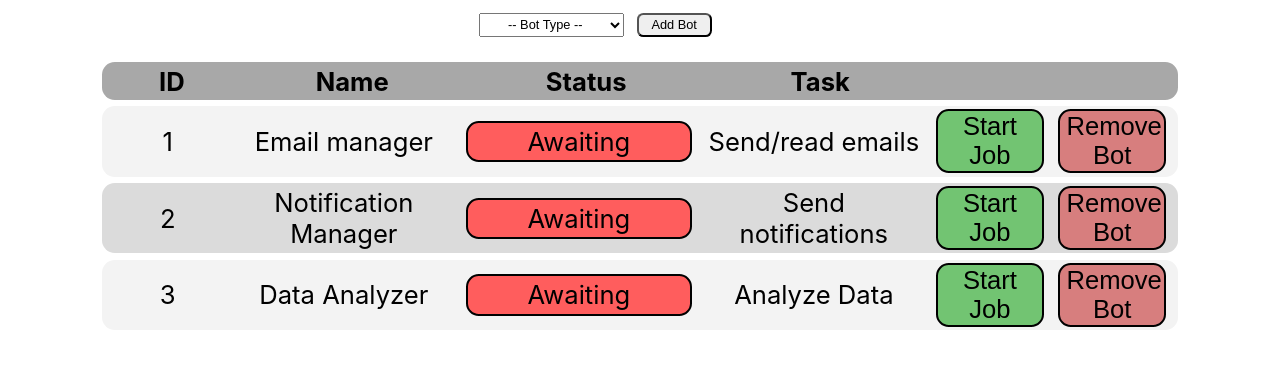
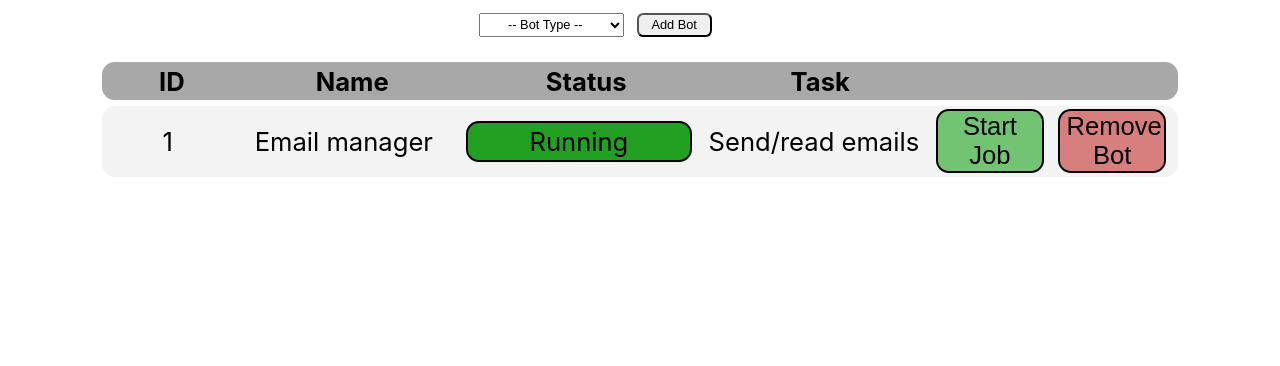
Before and after one commit to LewisSmith291/styling-and-keys, a React (Create React App) app: page / in a window 1280 px wide. Shown: the top 366 px of the page. Built offline with nearby package versions, Linux system fonts and the light colour scheme.

Commit message:
Started making status column change colour and words after 2s of button press. Need to sync up the colour and the actual state of the 'bot' parameter.

```diff
--- a/src/App.css
+++ b/src/App.css
@@ -98,6 +98,12 @@ button {
   border-radius: 1vw;
   border: 0.2vw solid black;
 }
+.bot-button-completed{
+  width: 20%;
+  font-size: 2vw;
+  border-radius: 1vw;
+  border: 0.2vw solid black;
+}
 
 .bot-button:hover{
   filter: brightness(90%);
--- a/src/App.js
+++ b/src/App.js
@@ -5,11 +5,10 @@ import './App.css';
 
 function App() {
   const [bots, setBots] = useState([
-    {id: 1, name: "Email manager", status: "Awaiting", task: "Send/read emails"},
-    {id: 2, name: "Notification Manager", status: "Awaiting", task: "Send notifications"},
-    {id: 3, name: "Data Analyzer", status: "Awaiting", task: "Analyze Data"}
+    {id: 1, name: "Email manager", status: "Running", task: "Send/read emails"},
+    //{id: 2, name: "Notification Manager", status: "Awaiting", task: "Send notifications"},
+    //{id: 3, name: "Data Analyzer", status: "Awaiting", task: "Analyze Data"}
   ]);
-
 
   function RemoveBotAtIndex(index){
     const tempBots = bots.filter((bot) => bot.id !== index);
@@ -19,6 +18,7 @@ function App() {
   function StartJob(bot){
     let newStatus = "Awaiting";
 
+    // Only allow button press when bot is awaiting
     if (bot.status === "Awaiting"){
       newStatus = "Running";
     }
@@ -26,9 +26,10 @@ function App() {
     const newBot = {id: bot.id, name: bot.name, status: newStatus, task: bot.task};
 
     const newBotArray = bots.map((obj) => {
+      // Replace old bot with new bot containing updated status
       return obj.id === bot.id ? newBot : obj;
     });
-    console.log(newBotArray);
+
     setBots(newBotArray);
   }
 
--- a/src/RenderBotList.js
+++ b/src/RenderBotList.js
@@ -1,5 +1,5 @@
 import './App.css'
-import {useState} from 'react';
+import {useState, useEffect} from 'react';
 
 function BotList(props){
   const botList = props.list.map((bot) =>
@@ -67,14 +67,31 @@ function RemoveBotButton(remove){
 }
 
 function GetStatusColour(bot){
+  const [style, setStyle] = useState("bot-status " + bot.status.toLowerCase());
+  const delay = 2;
+  let newStyle = "";
+  if (bot.status === "Awaiting") newStyle = "running";
+  else if (bot.status === "Running" || bot.status === "Completed") newStyle = "completed";
+
+  useEffect(() => {
+    const timeoutID = setTimeout(() => {
+      setStyle("bot-status " + newStyle);
+    }, delay * 1000);
+    return () => clearTimeout(timeoutID);
+    }
+  );
+
+  return (<div className={style}>{bot.status}</div>);
+
   if (bot.status === "Running"){
-    return (<div className="bot-status running">{bot.status}</div>)
-    }
-    else if (bot.status === "Completed"){
-    return (<div className="bot-status completed">{bot.status}</div>)
-    }
-    else if (bot.status === "Awaiting"){
-    return (<div className="bot-status awaiting">{bot.status}</div>)
+
+    return (<div className="bot-status running">{bot.status}</div>);
+  }
+  else if (bot.status === "Completed"){
+    return (<div className="bot-status completed">{bot.status}</div>);
+  }
+  else if (bot.status === "Awaiting"){
+    return (<div className="bot-status awaiting">{bot.status}</div>);
   }
 }
 export default BotList;
```
